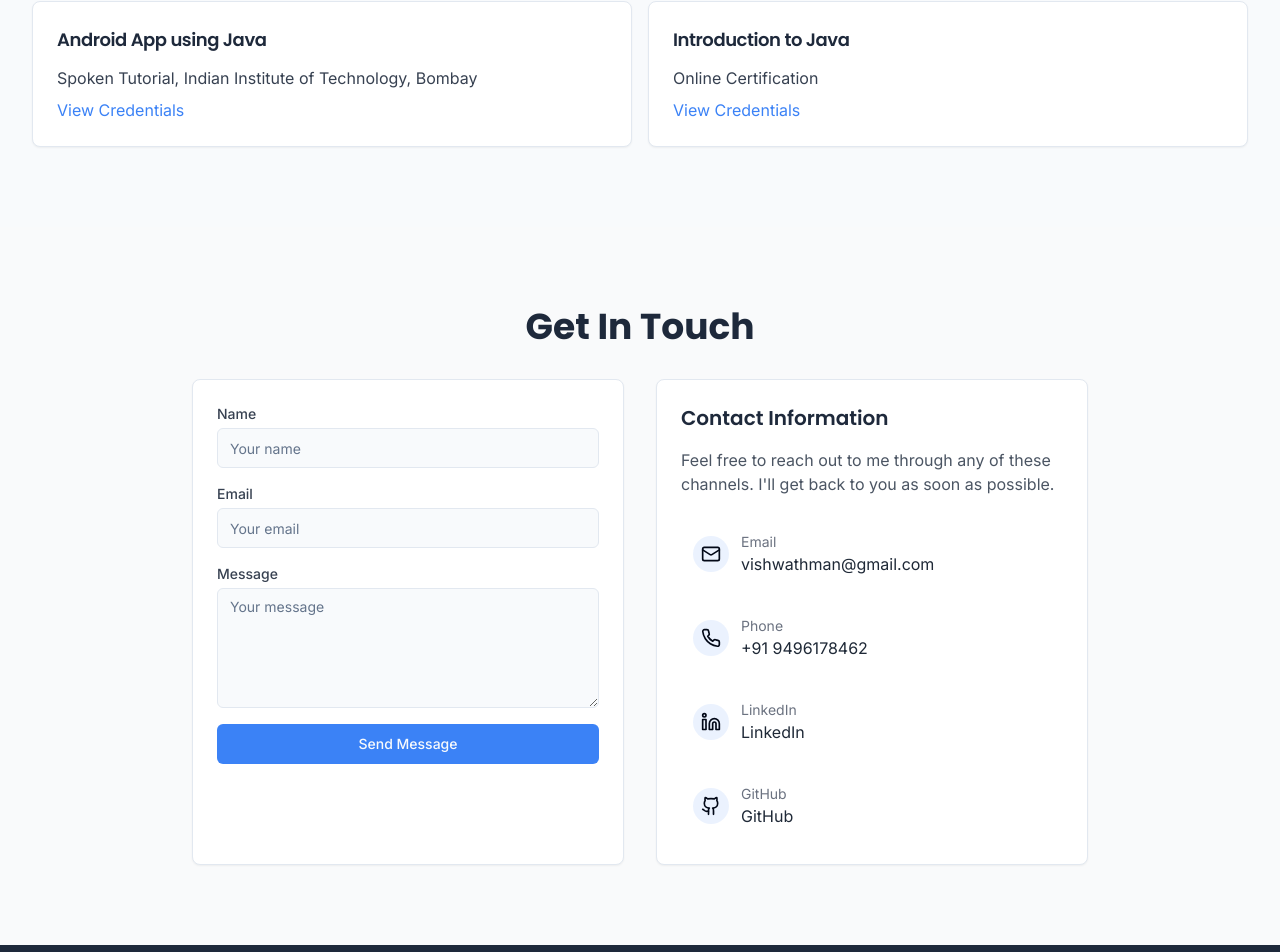
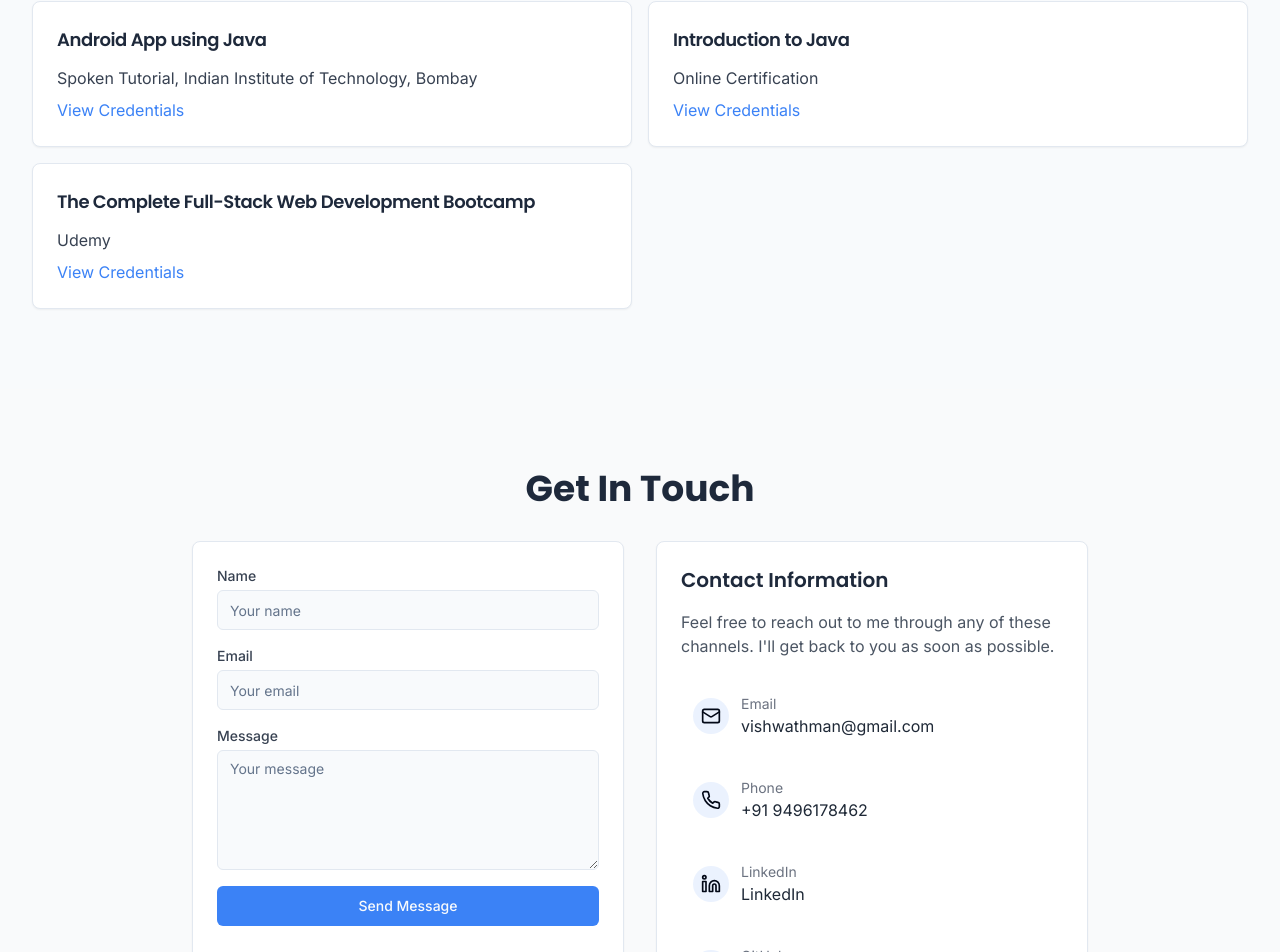
Before and after one commit to Vishwathma2004/Vishwathma_Portfolio, a React (Vite) app: page / in a window 1280 px wide. Shown: the part 3842-4794 px from the top of the page. Built offline with nearby package versions, Linux system fonts and the light colour scheme.

Commit message:
Added Certificate

```diff
--- a/src/components/Achievements.tsx
+++ b/src/components/Achievements.tsx
@@ -42,6 +42,11 @@ const Achievements = () => {
       issuer: "Online Certification",
       link: "https://www.coursera.org/account/accomplishments/verify/CTXJ8YQSM4TU",
     },
+    {
+      title : " The Complete Full-Stack Web Development Bootcamp",
+      issuer: "Udemy",
+      link : "https://www.udemy.com/certificate/UC-481091a1-53b4-4564-a07b-403bc98c752e/"
+    }
   ];
 
   return (
```
